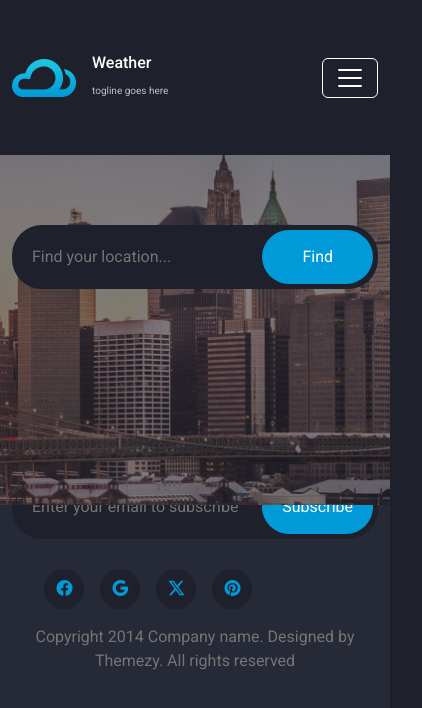
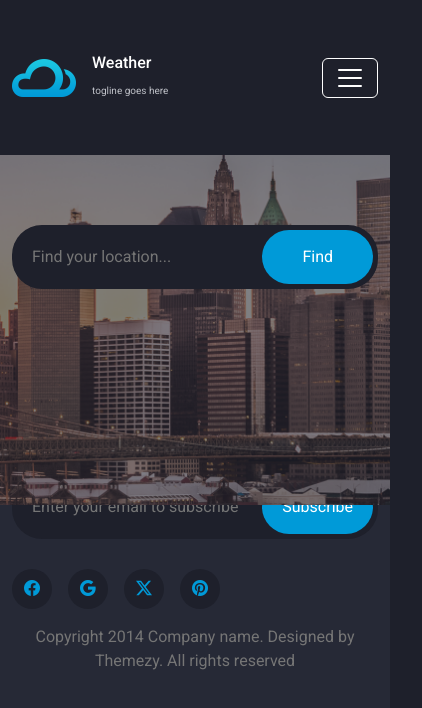
Before and after one commit to AhmedMahmoud-dev/Weather-App, a plain HTML site: page index.html in a window 390 px wide. Shown: the whole page, 422 px wide, since content can reach past the window. Drawn offline with Linux system fonts and the light colour scheme; no server answers.

Commit message:
Update index.html

```diff
--- a/index.html
+++ b/index.html
@@ -71,7 +71,7 @@
             <button id="" class="subscribe">Subscribe</button>
           </form>
         </div>
-        <div class="col-md-3 offset-1">
+        <div class="col-md-3 offset-md-1">
           <ul class="d-flex list-unstyled align-items-center gap-3">
             <li>
               <a href="#">
```
